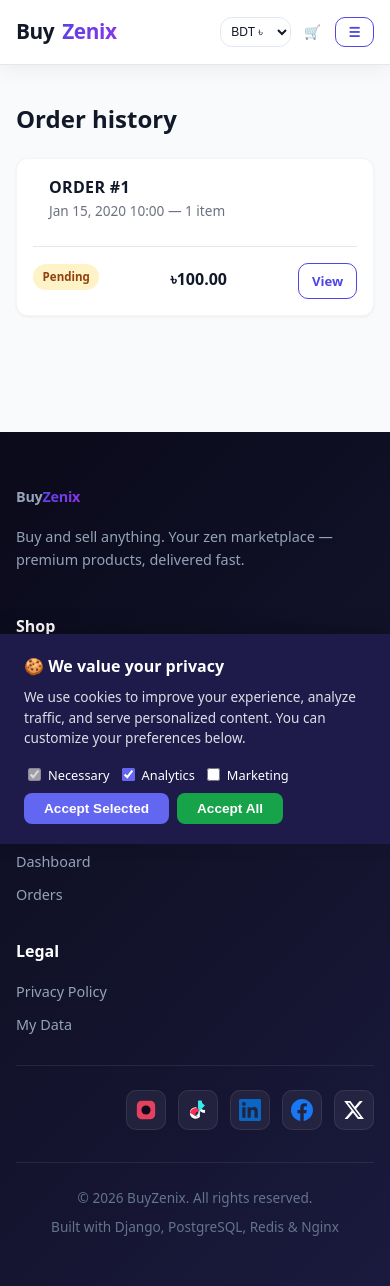
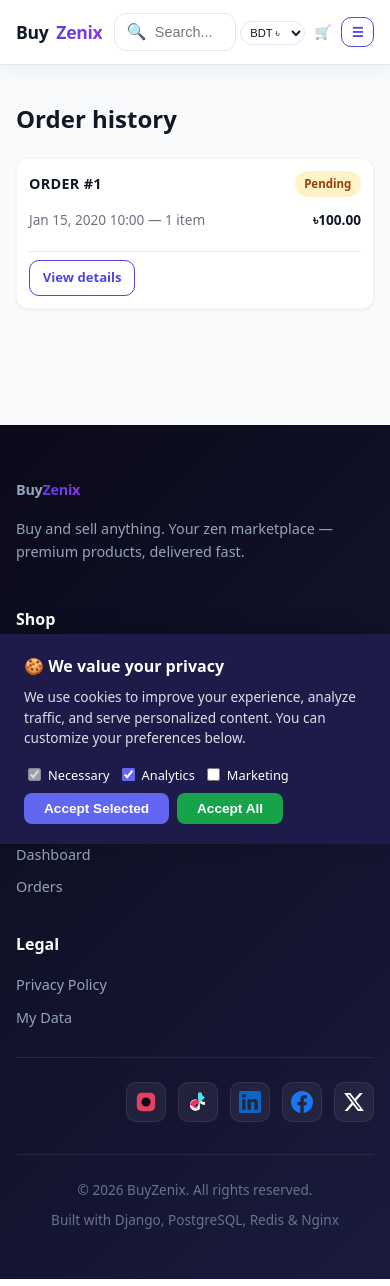
Before and after one commit to asmsaifulislam/BuyZenix, a Django app: page /accounts/orders/ in a window 390 px wide. Run offline with Django 5.2, Linux system fonts and the light colour scheme; a user stored in the database is signed in; tables that the repository leaves empty hold one stand-in row (values such as "Sample post"); parts of the project's set-up code (start-up, migrations or seed data) failed here and were passed over.

Commit message:
Mobile responsive: product detail, home, cart, checkout, orders, dashboard tables, mobile search

```diff
--- a/app/static/css/style.css
+++ b/app/static/css/style.css
@@ -82,10 +82,9 @@ h1, h2, h3, h4, h5, h6 { line-height: 1.2; }
 .pd-specs-key { text-transform: uppercase; letter-spacing: .02em; }
 
 /* ---------- Container ---------- */
-.container { width: 100%; max-width: 1280px; margin: 0 auto; padding: 0; }
-@media (min-width: 480px) { .container { padding: 0; } }
-@media (min-width: 768px) { .container { padding: 0; } }
-@media (min-width: 1024px) { .container { padding: 0; } }
+.container { width: 100%; max-width: 1280px; margin: 0 auto; padding: 0 1rem; }
+@media (min-width: 640px) { .container { padding: 0 1.5rem; } }
+@media (min-width: 1024px) { .container { padding: 0 2rem; } }
 
 /* ---------- Header ---------- */
 .site-header {
@@ -730,3 +729,111 @@ select.form-input { cursor: pointer; appearance: auto; }
 /* ---------- Checkout responsive ---------- */
 .checkout-layout { display: grid; grid-template-columns: 1fr; gap: 1.5rem; }
 @media (min-width: 768px) { .checkout-layout { grid-template-columns: 1fr 360px; } }
+
+/* ============================================================
+   MOBILE RESPONSIVENESS (comprehensive)
+   ============================================================ */
+
+/* --- Mobile search --- */
+.mobile-search {
+  display: flex; align-items: center; gap: .4rem;
+  background: var(--bg-2); border: 1px solid var(--border);
+  border-radius: .75rem; padding: .35rem .7rem;
+}
+.mobile-search input {
+  border: none; outline: none; background: transparent;
+  width: 100%; color: var(--text); font-size: .9rem;
+}
+@media (min-width: 640px) { .mobile-search { display: none; } }
+
+/* --- Header mobile --- */
+@media (max-width: 639px) {
+  .header-actions { gap: .3rem; }
+  .brand { font-size: 1.1rem; }
+  .cart-link { padding: .3rem; }
+  .currency-select { padding: .25rem .3rem; font-size: .7rem; }
+  .mobile-toggle { min-width: 36px; min-height: 36px; }
+}
+
+/* --- Product detail mobile --- */
+@media (max-width: 767px) {
+  .pd-grid { gap: 1.25rem; }
+  .pd-info h1 { font-size: 1.3rem; }
+  .pd-info .price { font-size: 1.3rem; }
+  .pd-add-form { max-width: 100%; }
+  .pd-add-form input[type="number"] { width: 60px; }
+  .pd-specs-table td { padding: .5rem .65rem; font-size: .82rem; }
+  .pd-specs-key { white-space: normal; }
+  .pd-related .product-grid { grid-template-columns: repeat(2, 1fr); }
+  .share-row { flex-wrap: wrap; }
+  .share-row input { min-width: 0; flex-basis: 100%; margin-bottom: .5rem; }
+  .share-row .btn { flex-shrink: 0; }
+}
+
+/* --- Home banner mobile --- */
+@media (max-width: 767px) {
+  .banner-overlay { padding: 0 1rem !important; }
+  .banner-img { height: 200px !important; max-height: 200px !important; }
+  .hero-center { padding: 0 .5rem; }
+  .hero-center h1 { font-size: clamp(1.4rem, 7vw, 2rem); }
+}
+
+/* --- Product grid single column on small screens --- */
+@media (max-width: 480px) {
+  .product-grid { grid-template-columns: 1fr; }
+  .cat-grid { grid-template-columns: repeat(2, 1fr); }
+}
+
+/* --- Cart mobile --- */
+@media (max-width: 480px) {
+  .cart-item { padding: .75rem; gap: .75rem; }
+  .cart-item .thumb { width: 56px; height: 56px; }
+  .cart-item strong { font-size: .85rem; }
+  .summary { padding: 1rem; }
+}
+
+/* --- Forms mobile --- */
+@media (max-width: 480px) {
+  .form-card { padding: 1.25rem; }
+  .form-grid .field { grid-column: 1 / -1; }
+  .form-group[style*="grid-template-columns"] { grid-template-columns: 1fr !important; }
+}
+
+/* --- Touch-friendly tap targets --- */
+@media (hover: none) and (pointer: coarse) {
+  .btn { min-height: 44px; }
+  .btn-sm { min-height: 38px; }
+  .main-nav a { padding: .6rem 1rem; min-height: 44px; display: flex; align-items: center; }
+  .cart-link { min-height: 44px; display: flex; align-items: center; }
+  .mobile-toggle { min-width: 44px; min-height: 44px; }
+}
+
+/* --- Tables horizontal scroll --- */
+.table-scroll { overflow-x: auto; -webkit-overflow-scrolling: touch; }
+
+/* Dashboard tables: auto-scroll on mobile */
+@media (max-width: 767px) {
+  .card-body table,
+  .card table {
+    display: block;
+    overflow-x: auto;
+    -webkit-overflow-scrolling: touch;
+    white-space: nowrap;
+  }
+}
+
+/* --- Mobile menu improvements --- */
+@media (max-width: 859px) {
+  .mobile-menu {
+    padding-top: 1rem;
+  }
+  .mobile-menu a {
+    min-height: 44px;
+    display: flex;
+    align-items: center;
+  }
+  .mobile-menu .mobile-search-form {
+    display: flex !important;
+    margin-bottom: .5rem;
+  }
+}
--- a/app/templates/accounts/order_history.html
+++ b/app/templates/accounts/order_history.html
@@ -12,16 +12,17 @@
     </div>
     {% if orders %}
       {% for order in orders %}
-        <div class="cart-item">
-          <div></div>
-          <div>
-            <strong>Order #{{ order.id }}</strong>
-            <div style="color:var(--text-muted);font-size:.85rem">{{ order.created|date:"M d, Y H:i" }} — {{ order.items.count }} item{{ order.items.count|pluralize }}</div>
+        <div class="cart-item" style="flex-wrap:wrap">
+          <div style="width:100%;display:flex;justify-content:space-between;align-items:center;gap:.5rem">
+            <strong style="font-size:.9rem">Order #{{ order.id }}</strong>
+            <span class="badge badge-pending">{{ order.get_status_display }}</span>
           </div>
-          <div>
-            <span class="badge badge-pending">{{ order.get_status_display }}</span>
-            <div style="font-weight:800;margin-top:.35rem">{% money order.get_total_cost %}</div>
-            <a class="btn btn-outline btn-sm" href="{% url 'orders:order_detail' order.id %}" style="margin-top:.5rem">View</a>
+          <div style="width:100%;display:flex;justify-content:space-between;align-items:center;color:var(--text-muted);font-size:.85rem">
+            <span>{{ order.created|date:"M d, Y H:i" }} — {{ order.items.count }} item{{ order.items.count|pluralize }}</span>
+            <span style="font-weight:800;color:var(--text)">{% money order.get_total_cost %}</span>
+          </div>
+          <div style="width:100%;margin-top:.5rem">
+            <a class="btn btn-outline btn-sm" href="{% url 'orders:order_detail' order.id %}">View details</a>
           </div>
         </div>
       {% endfor %}
--- a/app/templates/base.html
+++ b/app/templates/base.html
@@ -12,7 +12,7 @@
   <meta property="og:site_name" content="BuyZenix" />
   <meta property="og:url" content="{{ request.build_absolute_uri }}" />
   {% block extra_head %}{% endblock %}
-  <link rel="stylesheet" href="{% static 'css/style.css' %}?v=20" />
+  <link rel="stylesheet" href="{% static 'css/style.css' %}?v=21" />
 </head>
 <body>
   <header class="site-header" id="siteHeader">
@@ -50,6 +50,10 @@
           <span>🔍</span>
           <input type="text" name="q" placeholder="Search..." value="{{ query|default:'' }}" />
         </form>
+        <form class="mobile-search" action="{% url 'core:product_list' %}" method="get">
+          <span>🔍</span>
+          <input type="text" name="q" placeholder="Search..." value="{{ query|default:'' }}" />
+        </form>
         <form method="get" action="{% url 'core:set_currency' %}">
           <input type="hidden" name="next" value="{{ request.path }}" />
           <select class="currency-select" name="code" onchange="this.form.submit()">
@@ -76,6 +80,10 @@
   </header>
 
   <div class="mobile-menu" id="mobileMenu" style="display:none">
+    <form class="mobile-search" action="{% url 'core:product_list' %}" method="get" style="margin-bottom:.75rem">
+      <span>🔍</span>
+      <input type="text" name="q" placeholder="Search products..." value="{{ query|default:'' }}" style="border:none;outline:none;background:transparent;width:100%;color:var(--text);font-size:1rem" />
+    </form>
     <a href="{% url 'core:product_list' %}">Shop</a>
     <a href="{% url 'core:home' %}#featured">Featured</a>
     <a href="{% url 'core:home' %}#categories">Categories</a>
--- a/app/templates/cart/cart_detail.html
+++ b/app/templates/cart/cart_detail.html
@@ -54,9 +54,9 @@
               <button type="submit" style="background:none;border:none;color:var(--red);cursor:pointer;font-size:.8rem;padding:0">Remove coupon</button>
             </form>
             {% else %}
-            <form action="{% url 'cart:cart_apply_coupon' %}" method="post" style="display:flex;gap:.5rem;margin-top:.5rem">
+            <form action="{% url 'cart:cart_apply_coupon' %}" method="post" style="display:flex;gap:.5rem;margin-top:.5rem;flex-wrap:wrap">
               {% csrf_token %}
-              <input type="text" name="coupon_code" placeholder="Coupon code" style="flex:1;padding:.45rem .7rem;border:1.5px solid var(--border);border-radius:8px;font-size:.85rem" />
+              <input type="text" name="coupon_code" placeholder="Coupon code" style="flex:1;min-width:0;padding:.45rem .7rem;border:1.5px solid var(--border);border-radius:8px;font-size:.85rem" />
               <button type="submit" class="btn btn-outline btn-sm">Apply</button>
             </form>
             {% endif %}
--- a/app/templates/core/home.html
+++ b/app/templates/core/home.html
@@ -10,8 +10,8 @@
   <div style="position:relative;border-radius:20px;overflow:hidden;max-height:300px">
     {% for banner in banners %}
       {% if forloop.first %}
-      <img src="{{ banner.image.url }}" alt="{{ banner.title }}" style="width:100%;height:300px;object-fit:cover" />
-      <div style="position:absolute;inset:0;background:linear-gradient(90deg,rgba(0,0,0,.5),transparent);display:flex;align-items:center;padding:0 3rem">
+      <img src="{{ banner.image.url }}" alt="{{ banner.title }}" class="banner-img" style="width:100%;height:300px;object-fit:cover" />
+      <div class="banner-overlay" style="position:absolute;inset:0;background:linear-gradient(90deg,rgba(0,0,0,.5),transparent);display:flex;align-items:center;padding:0 3rem">
         <div>
           <h2 style="color:#fff;font-size:clamp(1.5rem,3vw,2.5rem);margin:0 0 .5rem">{{ banner.title }}</h2>
           {% if banner.link_url %}<a href="{{ banner.link_url }}" class="btn btn-primary">Shop Now</a>{% endif %}
--- a/app/templates/core/product_detail.html
+++ b/app/templates/core/product_detail.html
@@ -160,9 +160,9 @@
 
         <div style="margin-top:1rem;padding-top:1rem;border-top:1px solid var(--border)">
           <p style="font-size:.8rem;font-weight:600;color:var(--text-muted);margin-bottom:.5rem;text-transform:uppercase;letter-spacing:.04em">Share this product</p>
-          <div style="display:flex;gap:.5rem;margin-bottom:.65rem">
+          <div class="share-row" style="display:flex;gap:.5rem;margin-bottom:.65rem;flex-wrap:wrap">
             <input type="text" id="shareUrl" value="{{ request.build_absolute_uri }}" readonly
-              style="flex:1;padding:.5rem .75rem;border:1.5px solid var(--border);border-radius:8px;font-size:.82rem;color:var(--text);background:#f8fafc;font-family:monospace" />
+              style="flex:1;min-width:0;padding:.5rem .75rem;border:1.5px solid var(--border);border-radius:8px;font-size:.82rem;color:var(--text);background:#f8fafc;font-family:monospace" />
             <button type="button" onclick="copyShareUrl()" id="copyBtn"
               style="padding:.5rem 1rem;border:none;border-radius:8px;background:var(--primary);color:#fff;font-weight:600;font-size:.82rem;cursor:pointer;white-space:nowrap;transition:all .15s">
               📋 Copy
@@ -183,7 +183,7 @@
         <div class="pd-related">
           <hr class="sep" />
           <h4>Related products</h4>
-          <div class="product-grid" style="grid-template-columns:repeat(2,1fr)">
+          <div class="product-grid">
             {% for p in related %}
               {% include "core/_product_card.html" %}
             {% endfor %}
```
Also changed, not shown: app/templates/accounts/dashboard.html (+7 -8 lines), app/templates/orders/order_detail.html (+5 -6 lines).
